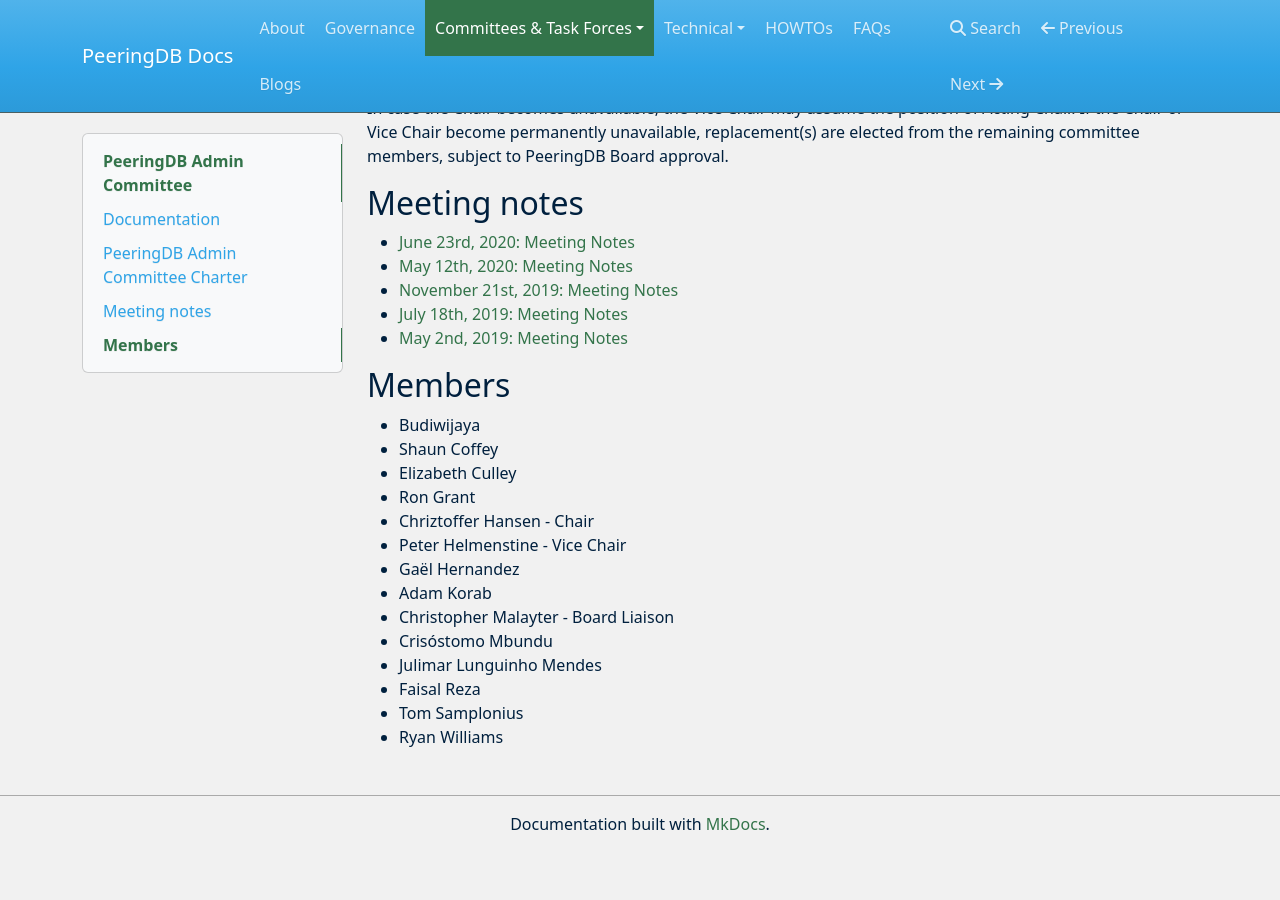
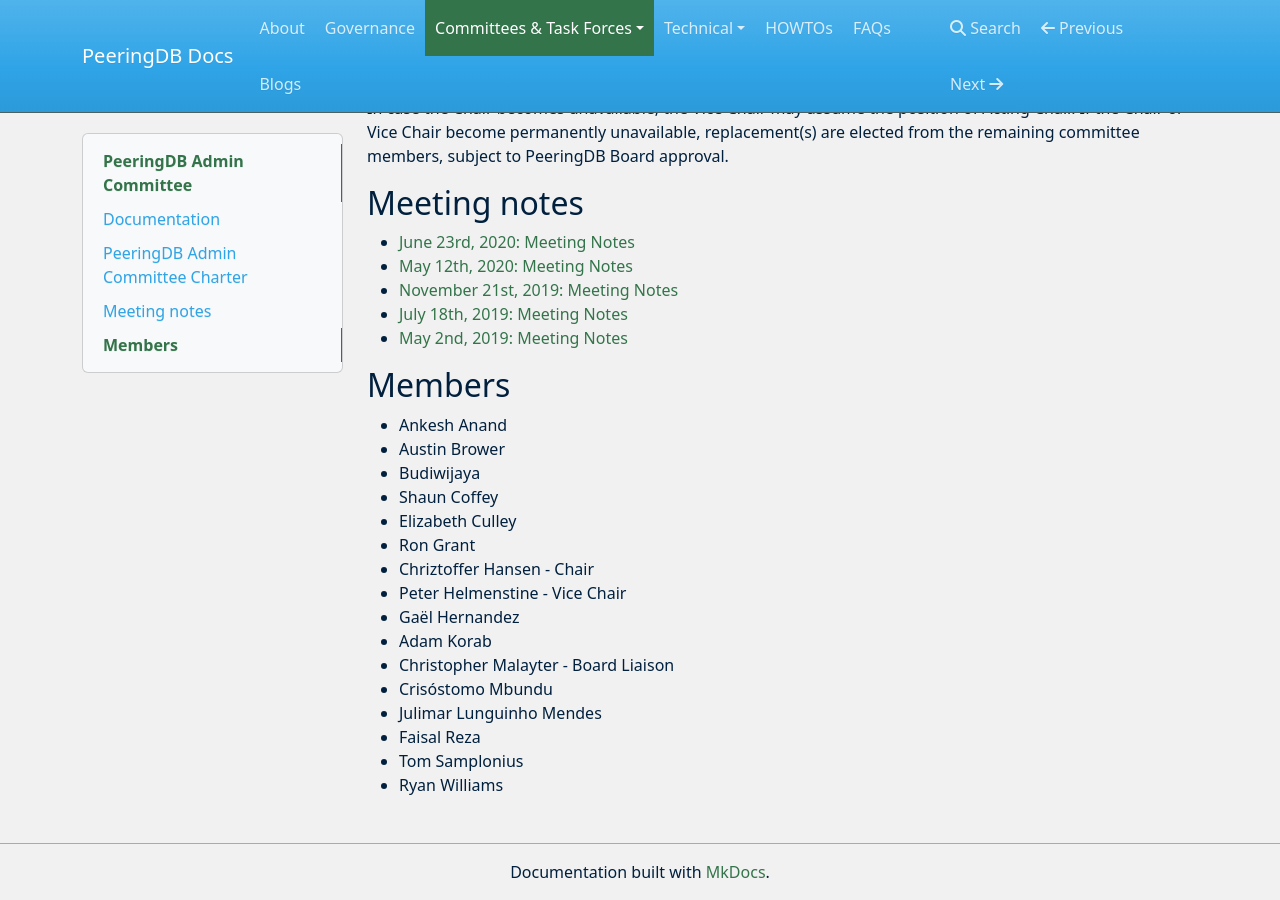
Before and after one commit to peeringdb/docs, an MkDocs documentation site: the page built from docs/committee/admin/index.md, in a window 1280 px wide and 900 px high, scrolled down 2041 px. Built offline with MkDocs 1.6.1, drawn with Linux system fonts in a browser that asks for light colours; nearby versions of some CDN libraries; before the commit the page ends 2893 px from its top, so only the background shows below that.

Commit message:
Updated AC members.

```diff
--- a/docs/committee/admin/index.md
+++ b/docs/committee/admin/index.md
@@ -18,6 +18,8 @@
 - [May 2nd, 2019: Meeting Notes](notes/2019-05-02_Admin_Committee_Notes.pdf)
 
 ## Members
+- Ankesh Anand
+- Austin Brower
 - Budiwijaya
 - Shaun Coffey
 - Elizabeth Culley
```
